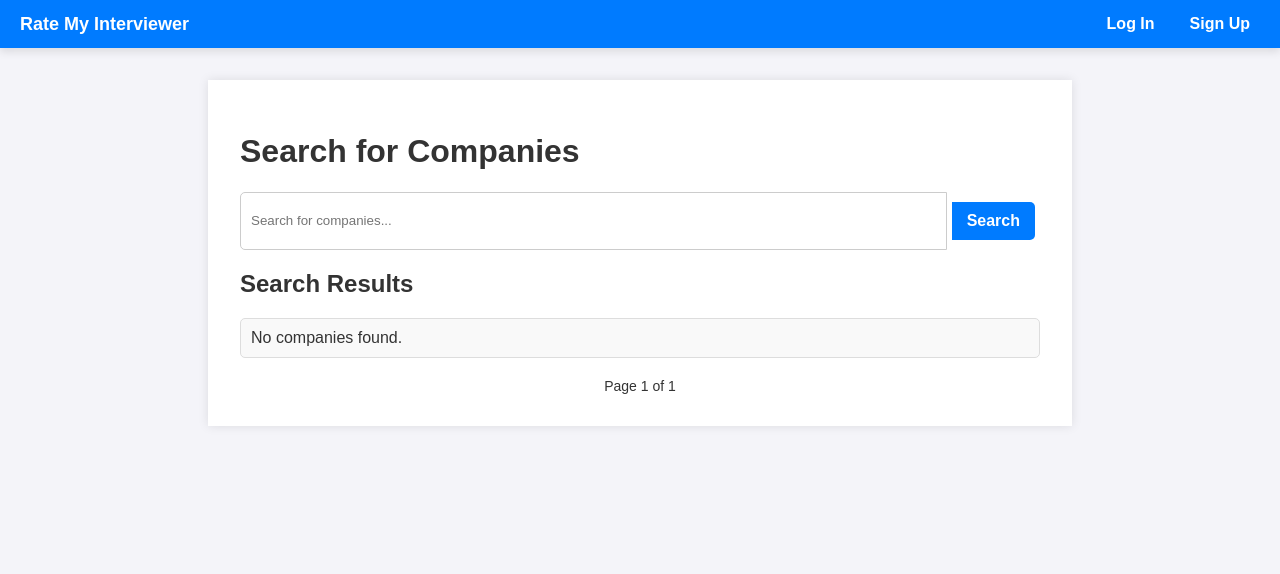
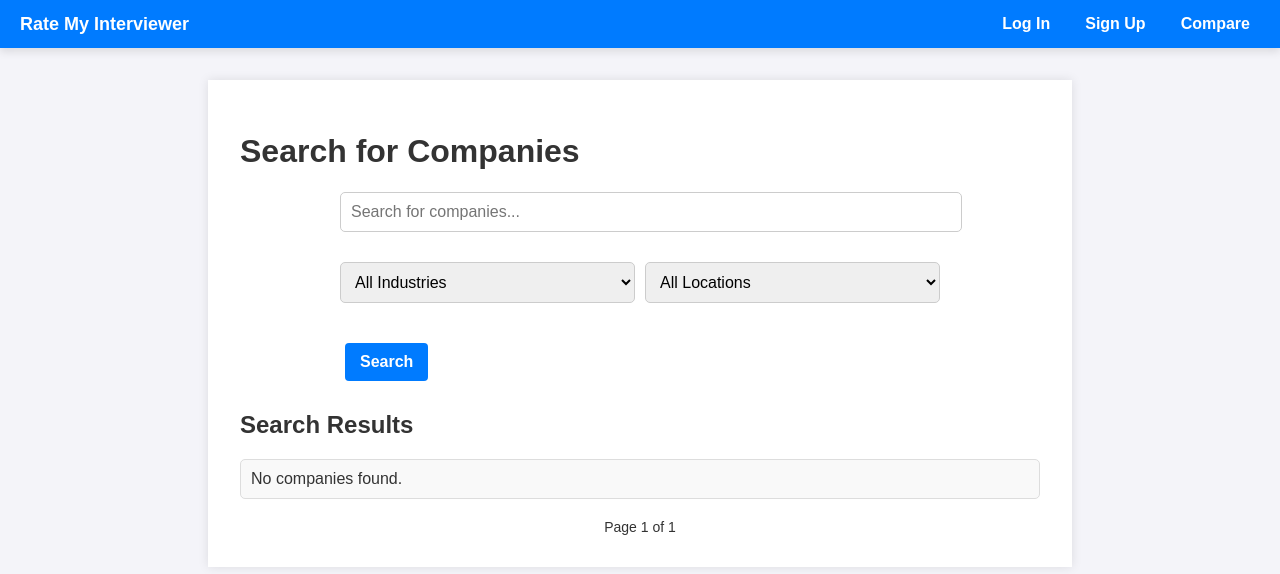
Before and after one commit to Hengsheng-Liu/cs-412, a Django app: page /rate_my_interviewer/ in a window 1280 px wide. Shown: the top 574 px of the page. Run offline with Django 5.2, Linux system fonts and the light colour scheme; data that the repository does not hold is empty.

Commit message:
added search fiter

```diff
--- a/rate_my_interviewer/static/rate_my_interviewer/styles.css
+++ b/rate_my_interviewer/static/rate_my_interviewer/styles.css
@@ -102,19 +102,28 @@ input[type="text"], input[type="password"], input[type="email"] {
 
 /* Search Form */
 .search-form {
+    max-width: 600px;
+    margin: 0 auto;
     display: flex;
-    margin-bottom: 20px;
+    flex-direction: column;
+    gap: 15px;
 }
 
-.search-form input[type="text"] {
-    flex: 1;
-    padding: 10px;
-    border: 1px solid #ccc;
-    border-radius: 5px 0 0 5px;
+.form-group {
+    margin-bottom: 15px;
 }
 
-.search-form .btn {
-    border-radius: 0 5px 5px 0;
+.form-group-inline {
+    display: flex;
+    gap: 10px;
+}
+
+.form-input, .form-select {
+    width: 100%;
+    padding: 10px;
+    font-size: 16px;
+    border: 1px solid #ccc;
+    border-radius: 5px;
 }
 
 /* List */
--- a/rate_my_interviewer/templates/rate_my_interviewer/base.html
+++ b/rate_my_interviewer/templates/rate_my_interviewer/base.html
@@ -23,6 +23,7 @@
             {% else %}
                 <a href="{% url 'login' %}">Log In</a>
                 <a href="{% url 'signup' %}">Sign Up</a>
+                <a href ="{% url 'comparison' %}">Compare</a>
             {% endif %}
         </div>
     </div>
@@ -30,8 +31,29 @@
     <div class="container">
         <h1>Search for Companies</h1>
         <form method="get" action="{% url 'main_page' %}" class="search-form">
-            <input type="text" name="q" placeholder="Search for companies..." value="{{ query }}">
-            <button type="submit" class="btn">Search</button>
+            <div class="form-group">
+                <input type="text" name="q" placeholder="Search for companies..." value="{{ query }}" class="form-input">
+            </div>
+
+            <div class="form-group form-group-inline">
+                <select name="industry" class="form-select">
+                    <option value="">All Industries</option>
+                    {% for industry in industries %}
+                        <option value="{{ industry }}">{{ industry }}</option>
+                    {% endfor %}
+                </select>
+
+                <select name="location" class="form-select">
+                    <option value="">All Locations</option>
+                    {% for location in locations %}
+                        <option value="{{ location }}">{{ location }}</option>
+                    {% endfor %}
+                </select>
+            </div>
+
+            <div >
+                <button type="submit" class="btn">Search</button>
+            </div>
         </form>
 
         <h2>Search Results</h2>
--- a/rate_my_interviewer/urls.py
+++ b/rate_my_interviewer/urls.py
@@ -17,5 +17,5 @@ urlpatterns = [
         path('review/<int:pk>/delete/', views.DeleteInterviewExperienceView.as_view(), name='delete_experience'),
         path('review/<int:pk>/edit/', views.ModifyInterviewExperienceView.as_view(), name='modify_experience'),
         path('comment/<int:pk>/add/', views.CommentCreateView.as_view(), name='add_comment'),
-
+        path('comparison/', views.CompanyComparisonView.as_view(), name='comparison'),
 ]
--- a/rate_my_interviewer/views.py
+++ b/rate_my_interviewer/views.py
@@ -6,15 +6,13 @@ from django.http import HttpResponseRedirect
 from django.urls import reverse
 from .models import Comments, Company, RMIProfile,User, Role, InterviewExperience
 from django.views.generic.edit import CreateView, UpdateView, DeleteView
-from django.views.generic import ListView, DetailView
+from django.views.generic import ListView, DetailView, View
 from django.contrib.auth.forms import UserCreationForm
 from django.contrib.auth.mixins import LoginRequiredMixin
 import plotly
 import plotly.graph_objs as go
-from .forms import CommentForm, CreateUserForm, InterviewExperienceForm
-from django.shortcuts import render
-from .models import Company
-
+from .forms import CommentForm, CreateUserForm, InterviewExperienceForm,CompanyComparisonForm
+from .models import Company, InterviewExperience, Role
 class CompanyListView(ListView):
     model = Company
     template_name = 'rate_my_interviewer/base.html'
@@ -24,14 +22,28 @@ class CompanyListView(ListView):
     def get_queryset(self):
         # Get the search query from the GET parameters
         query = self.request.GET.get('q', '')
+        industry = self.request.GET.get('industry', '')
+        location = self.request.GET.get('location', '')
+        companies = Company.objects.all()
+
+        # Apply filters
         if query:
-            return Company.objects.filter(name__icontains=query).distinct()
-        return Company.objects.all()  # Default: Show all companies
+            companies = companies.filter(name__icontains=query)
+        if industry:
+            companies = companies.filter(industry__icontains=industry)
+        if location:
+            companies = companies.filter(location__icontains=location)
+
+        # Order by name
+        return companies.order_by('name')
 
     def get_context_data(self, **kwargs):
         # Add the search query to the context
         context = super().get_context_data(**kwargs)
         context['query'] = self.request.GET.get('q', '')
+        context['industries'] = sorted(set(Company.objects.values_list('industry', flat=True)))
+        context['locations'] = sorted(set(Company.objects.values_list('location', flat=True)))
+
         return context
 class CompanyDetailView(DetailView):
     model = Company
@@ -53,9 +65,6 @@ class CompanyDetailView(DetailView):
         context['roles'] = roles
         context['query'] = query  # Pass the query to the template
         return context
-import plotly.graph_objs as go
-from django.views.generic.detail import DetailView
-from .models import Company, InterviewExperience, Role
 
 class CompanyStatsView(DetailView):
     model = Company
@@ -278,3 +287,69 @@ class CommentCreateView(CreateView):
         comment.experience = InterviewExperience.objects.get(experience_id=self.kwargs['pk'])
         comment.save()
         return super().form_valid(form)
+
+
+class CompanyComparisonView(View):
+    template_name = 'rate_my_interviewer/comparison.html'
+
+    def get(self, request):
+        form = CompanyComparisonForm(request.GET or None)
+        context = {'form': form}
+
+        if form.is_valid():
+            company1 = form.cleaned_data['company1']
+            company2 = form.cleaned_data['company2']
+
+            # Fetch experiences for both companies
+            experiences1 = InterviewExperience.objects.filter(company=company1)
+            experiences2 = InterviewExperience.objects.filter(company=company2)
+
+            # Calculate average ratings and difficulties for each company
+            avg_rating1 = (
+                sum(exp.rating for exp in experiences1) / len(experiences1) if experiences1.exists() else 0
+            )
+            avg_rating2 = (
+                sum(exp.rating for exp in experiences2) / len(experiences2) if experiences2.exists() else 0
+            )
+            avg_difficulty1 = (
+                sum(exp.difficulty for exp in experiences1) / len(experiences1) if experiences1.exists() else 0
+            )
+            avg_difficulty2 = (
+                sum(exp.difficulty for exp in experiences2) / len(experiences2) if experiences2.exists() else 0
+            )
+
+            # Rating comparison plot
+            rating_fig = go.Figure(data=[
+                go.Bar(name=company1.name, x=["Average Rating"], y=[avg_rating1], marker_color='blue'),
+                go.Bar(name=company2.name, x=["Average Rating"], y=[avg_rating2], marker_color='orange')
+            ])
+            rating_fig.update_layout(
+                title='Average Ratings Comparison',
+                xaxis_title='Metric',
+                yaxis_title='Average Rating',
+                barmode='group'
+            )
+            rating_plot_html = rating_fig.to_html(full_html=False)
+
+            # Difficulty comparison plot
+            difficulty_fig = go.Figure(data=[
+                go.Bar(name=company1.name, x=["Average Difficulty"], y=[avg_difficulty1], marker_color='blue'),
+                go.Bar(name=company2.name, x=["Average Difficulty"], y=[avg_difficulty2], marker_color='orange')
+            ])
+            difficulty_fig.update_layout(
+                title='Average Difficulties Comparison',
+                xaxis_title='Metric',
+                yaxis_title='Average Difficulty',
+                barmode='group'
+            )
+            difficulty_plot_html = difficulty_fig.to_html(full_html=False)
+
+            # Add plots and additional context
+            context.update({
+                'company1': company1,
+                'company2': company2,
+                'rating_plot': rating_plot_html,
+                'difficulty_plot': difficulty_plot_html,
+            })
+
+        return render(request, self.template_name, context)
--- a/voter_analytics/views.py
+++ b/voter_analytics/views.py
@@ -6,6 +6,8 @@ from django.db.models.functions import ExtractYear
 from django.db.models import Count, Q
 import plotly.graph_objs as go
 import plotly.io as pio
+
+
 class VoterListView(ListView):
     model = Voter
     template_name = 'voter_analytics/voter_list.html'
```
Also changed, not shown: rate_my_interviewer/forms.py (+11 -0 lines), rate_my_interviewer/templates/rate_my_interviewer/comparison.html (added, +40 -0 lines).
